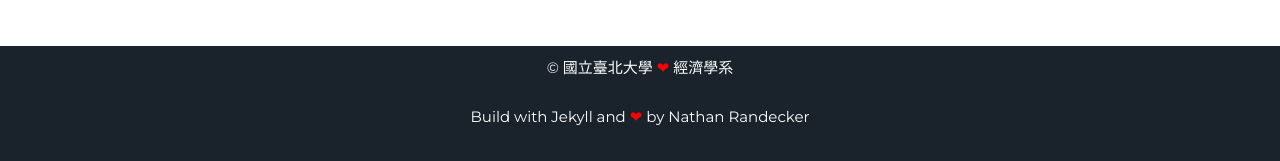
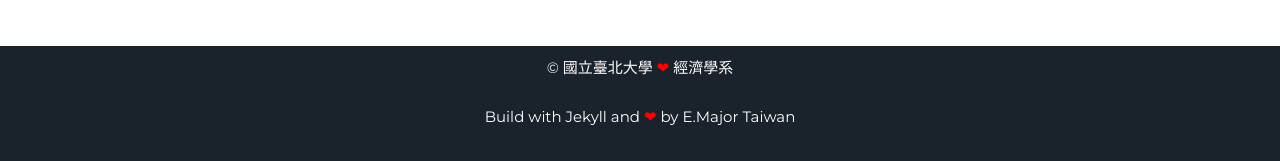
Before and after one commit to changmengchin/Multimedia-Publication-of-Economic-Issues, a Jekyll site: the page built from index.html, in a window 1280 px wide. Shown: the part 2031-2192 px from the top of the page. Built offline with Jekyll 4.4.1, drawn with Linux system fonts in a browser that asks for light colours.

Commit message:
update footer

```diff
--- a/_includes/footer.html
+++ b/_includes/footer.html
@@ -1,6 +1,6 @@
 <footer class="footer">
     <p>&copy; {{site.footername}}</p>
-    <p>Build with Jekyll and <span class="love">❤</span> by <a href="https://nrandecker.github.io">Nathan Randecker</a></p>
+    <p>Build with Jekyll and <span class="love">❤</span> by <a href="https://www.facebook.com/Emajortaiwanforu/">E.Major Taiwan</a></p>
 </footer>
 <script src="//cdn.jsdelivr.net/particles.js/2.0.0/particles.min.js"></script>
 <script src="{{ "/assets/js/sweet-scroll.min.js" | prepend: site.baseurl }}"></script>
```
